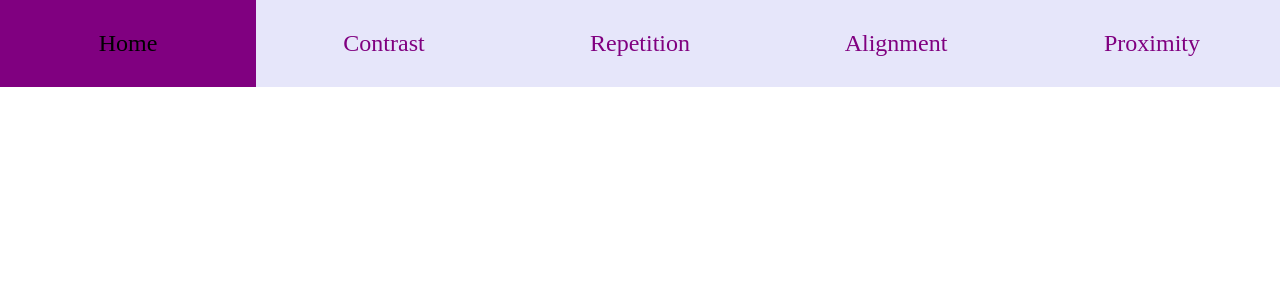
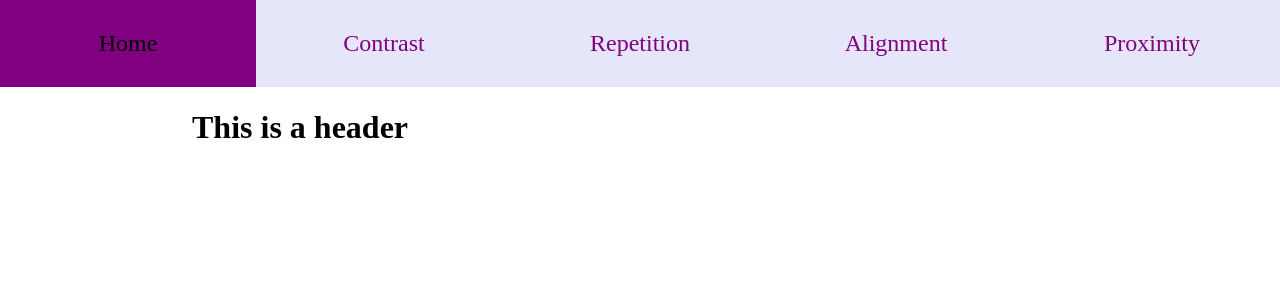
Before and after one commit to dp8523/ISTE-240-CRAP-Principles, a PHP site: page / in a window 1280 px wide. Shown: the top 300 px of the page. Run offline with PHP 8.4, Linux system fonts and the light colour scheme.

Commit message:
Added max-width to main

```diff
--- a/assets/css/styles.css
+++ b/assets/css/styles.css
@@ -1,6 +1,11 @@
 body{
     padding:0;
     margin: 0;
+}
+
+main{
+    max-width: 70%;
+    margin: auto;
 }
 
 .nav{
--- a/index.html
+++ b/index.html
@@ -42,5 +42,11 @@
                 </li>
             </ul>
         </div>
+
+        <main>
+            <h1>This is a header</h1>
+        </main>
+
+
     </body>
 </html>
```
